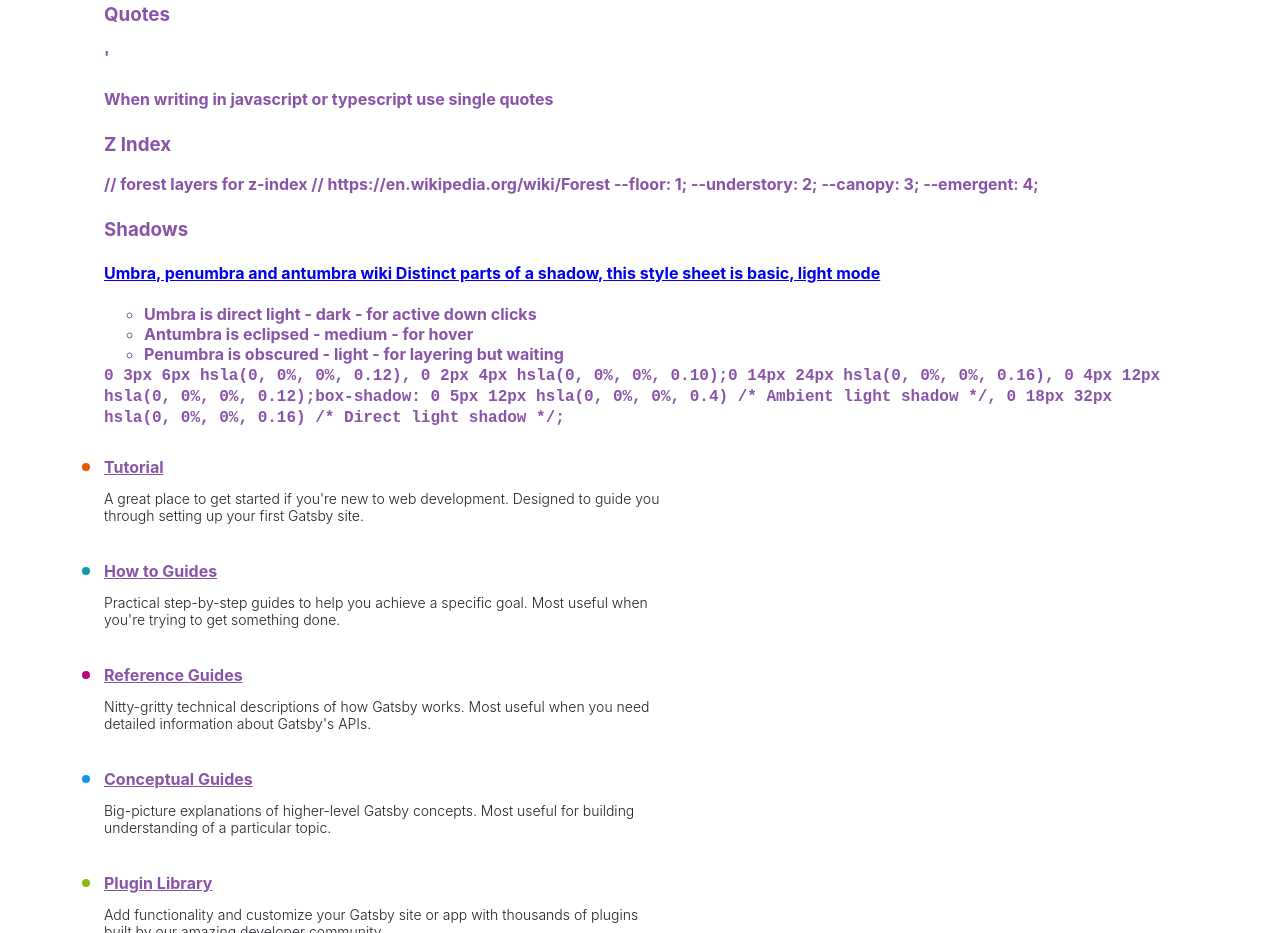
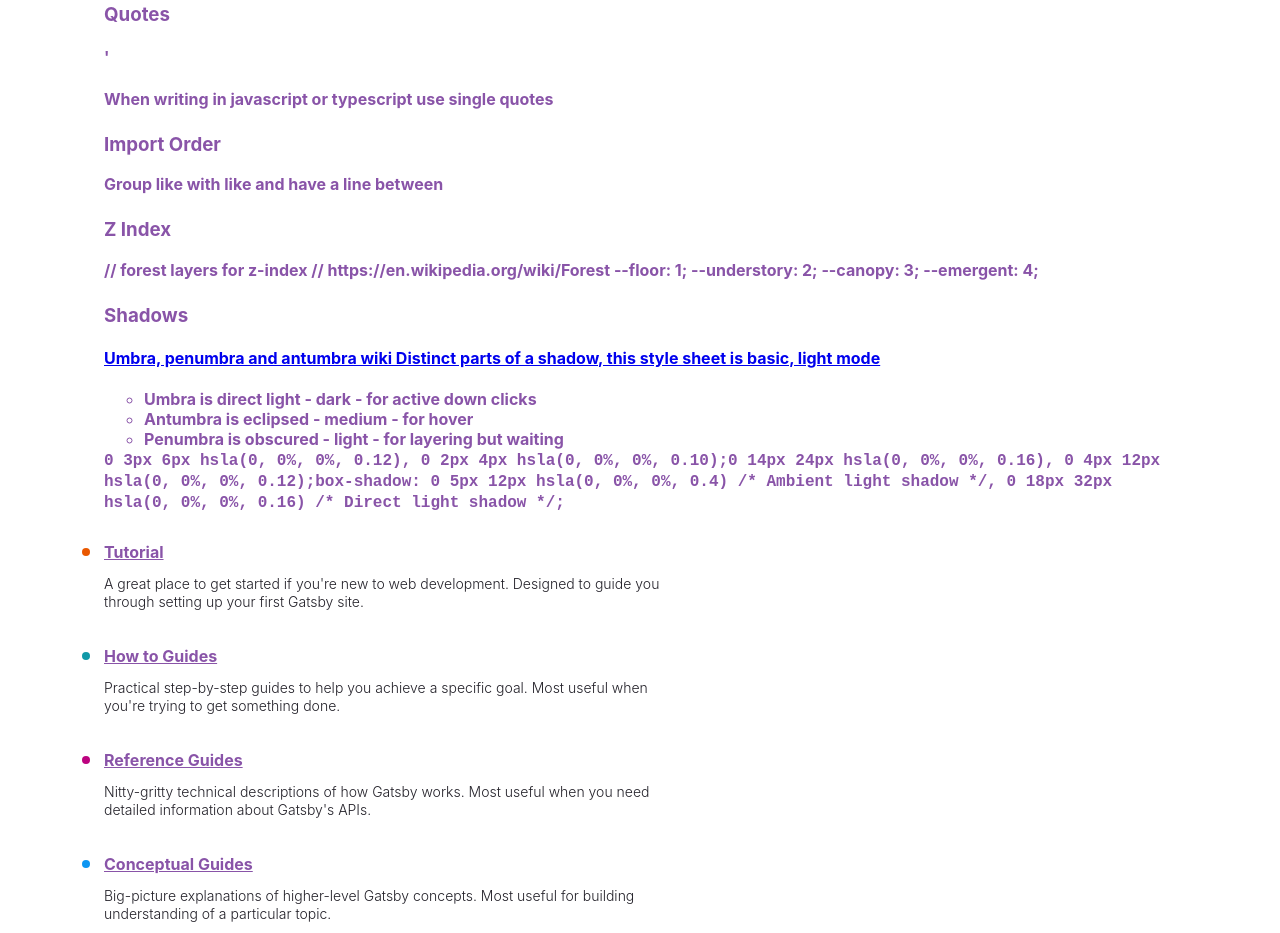
Before and after one commit to rileybathurst/styleguide-tahoewebshop, a Gatsby site: page / in a window 1280 px wide. Shown: the part 1567-2500 px from the top of the page. Built offline with nearby package versions, Linux system fonts and the light colour scheme; Gatsby itself is replaced by a stand-in of ours.

Commit message:
import order

```diff
--- a/src/pages/index.js
+++ b/src/pages/index.js
@@ -214,6 +214,11 @@ const IndexPage = () => {
         </li>
 
         <li style={docLinkStyle}>
+          <h3>Import Order</h3>
+          <p>Group like with like and have a line between</p>
+        </li>
+
+        <li style={docLinkStyle}>
           <h3>Z Index</h3>
           <p>// forest layers for z-index
             // https://en.wikipedia.org/wiki/Forest
```
Also changed, not shown: 1 other file.
